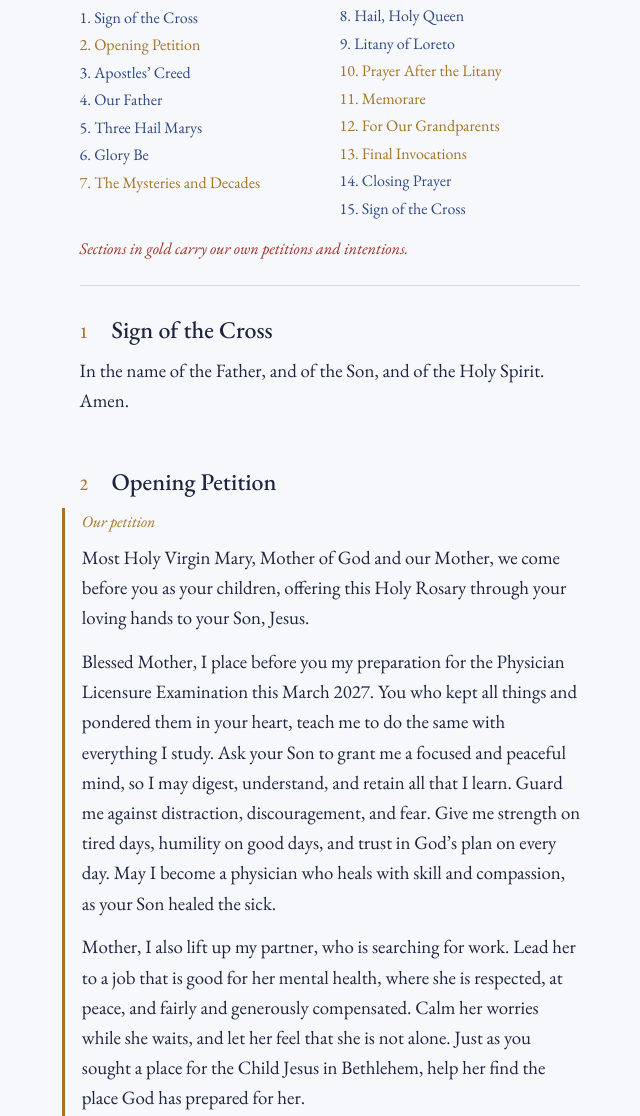
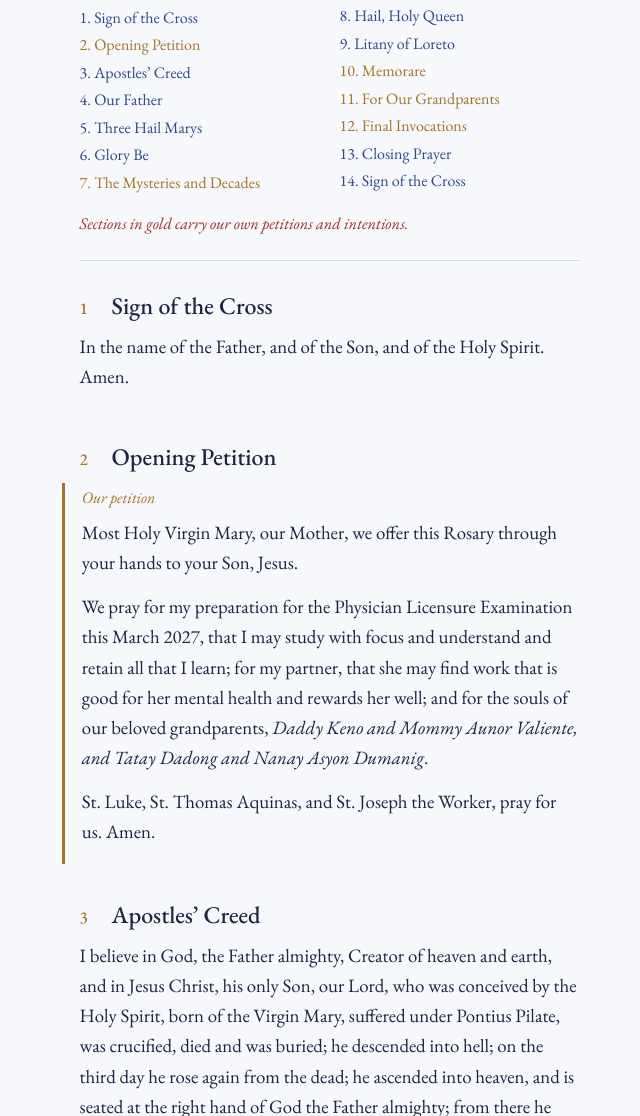
Before and after one commit to abcdearlmnop/PLE-Rosary, a plain HTML site: page index.html in a window 1280 px wide. Shown: the part 523-1639 px from the top of the page, without its empty margins (310-950 px from the left). Drawn offline with nearby package versions, Linux system fonts and the light colour scheme.

Commit message:
Add files via upload

```diff
--- a/index.html
+++ b/index.html
@@ -208,12 +208,11 @@ details[open] summary{margin-bottom:.6rem}
     <li class="mine"><a href="#s7">7. The Mysteries and Decades</a></li>
     <li><a href="#s8">8. Hail, Holy Queen</a></li>
     <li><a href="#s9">9. Litany of Loreto</a></li>
-    <li class="mine"><a href="#s10">10. Prayer After the Litany</a></li>
-    <li class="mine"><a href="#s11">11. Memorare</a></li>
-    <li class="mine"><a href="#s12">12. For Our Grandparents</a></li>
-    <li class="mine"><a href="#s13">13. Final Invocations</a></li>
-    <li><a href="#s14">14. Closing Prayer</a></li>
-    <li><a href="#s15">15. Sign of the Cross</a></li>
+    <li class="mine"><a href="#s10">10. Memorare</a></li>
+    <li class="mine"><a href="#s11">11. For Our Grandparents</a></li>
+    <li class="mine"><a href="#s12">12. Final Invocations</a></li>
+    <li><a href="#s13">13. Closing Prayer</a></li>
+    <li><a href="#s14">14. Sign of the Cross</a></li>
   </ol>
   <p class="rubric" style="margin-top:.9rem">Sections in gold carry our own petitions and intentions.</p>
 </nav>
@@ -227,11 +226,9 @@ details[open] summary{margin-bottom:.6rem}
   <h2><span class="n">2</span>Opening Petition</h2>
   <div class="ours">
     <p class="mark">Our petition</p>
-    <p>Most Holy Virgin Mary, Mother of God and our Mother, we come before you as your children, offering this Holy Rosary through your loving hands to your Son, Jesus.</p>
-    <p>Blessed Mother, I place before you my preparation for the Physician Licensure Examination this March 2027. You who kept all things and pondered them in your heart, teach me to do the same with everything I study. Ask your Son to grant me a focused and peaceful mind, so I may digest, understand, and retain all that I learn. Guard me against distraction, discouragement, and fear. Give me strength on tired days, humility on good days, and trust in God’s plan on every day. May I become a physician who heals with skill and compassion, as your Son healed the sick.</p>
-    <p>Mother, I also lift up <span class="pfull">my partner</span>, who is searching for work. Lead her to a job that is good for her mental health, where she is respected, at peace, and fairly and generously compensated. Calm her worries while she waits, and let her feel that she is not alone. Just as you sought a place for the Child Jesus in Bethlehem, help her find the place God has prepared for her.</p>
-    <p>We also offer this Rosary for the souls of our beloved grandparents, <span class="names">Daddy Keno and Mommy Aunor Valiente, and Tatay Dadong and Nanay Asyon Dumanig</span>. We thank God for their love, their sacrifices, and the faith they passed on to us. Lead them into the eternal light of your Son, and may they rest in His peace.</p>
-    <p>St. Luke, patron of physicians, St. Thomas Aquinas, patron of students, and St. Joseph the Worker, pray for us. We ask all this through Christ our Lord. Amen.</p>
+    <p>Most Holy Virgin Mary, our Mother, we offer this Rosary through your hands to your Son, Jesus.</p>
+    <p>We pray for my preparation for the Physician Licensure Examination this March 2027, that I may study with focus and understand and retain all that I learn; for <span class="pfull">my partner</span>, that she may find work that is good for her mental health and rewards her well; and for the souls of our beloved grandparents, <span class="names">Daddy Keno and Mommy Aunor Valiente, and Tatay Dadong and Nanay Asyon Dumanig</span>.</p>
+    <p>St. Luke, St. Thomas Aquinas, and St. Joseph the Worker, pray for us. Amen.</p>
   </div>
 </section>
 
@@ -297,24 +294,14 @@ details[open] summary{margin-bottom:.6rem}
 </section>
 
 <section id="s10">
-  <h2><span class="n">10</span>Prayer After the Litany</h2>
-  <div class="ours">
-    <p class="mark">Our petition</p>
-    <p>Loving Father, we thank You for this time of prayer with our Blessed Mother. Through her intercession, we once more entrust to You my preparation for the Physician Licensure Examination this March 2027. Bless my mind with clarity, my heart with peace, and my body with health and rest. Help me study with focus, understand deeply, and remember what I have learned. When I grow tired or afraid, remind me that You are with me, and that my calling to serve the sick comes from You.</p>
-    <p>Lord, we also place <span class="pname">my partner</span> in Your care. Guide her steps toward a job that nourishes her mental health, respects her worth, and rewards her fairly and generously. Give her courage for every application and interview, and patience while she waits. Let her never doubt that she is loved and that You are preparing something good for her.</p>
-    <p>Keep us both united, supportive, and faithful through this season. Whatever the outcome, give us the grace to say with Mary, “Be it done unto me according to Your word.” We ask this through Christ our Lord. Amen.</p>
-  </div>
-</section>
-
-<section id="s11">
-  <h2><span class="n">11</span>Memorare</h2>
+  <h2><span class="n">10</span>Memorare</h2>
   <div class="ours">
     <p class="prayer">Remember, O most gracious Virgin Mary, that never was it known that anyone who fled to thy protection, implored thy help, or sought thine intercession was left unaided. Inspired by this confidence, I fly unto thee, O Virgin of virgins, my Mother. To thee do I come, before thee I stand, sinful and sorrowful. O Mother of the Word Incarnate, despise not my petitions, but in thy mercy hear and answer me. Amen.</p>
   </div>
 </section>
 
-<section id="s12">
-  <h2><span class="n">12</span>For Our Grandparents</h2>
+<section id="s11">
+  <h2><span class="n">11</span>For Our Grandparents</h2>
   <div class="ours">
     <p class="mark">Our intention for the faithful departed</p>
     <p>Lord, we remember with love <span class="names">Daddy Keno and Mommy Aunor Valiente, and Tatay Dadong and Nanay Asyon Dumanig</span>. We believe they still walk with us, and we ask that from Your presence they may watch over us in this season of studying and searching.</p>
@@ -326,8 +313,8 @@ details[open] summary{margin-bottom:.6rem}
   </div>
 </section>
 
-<section id="s13">
-  <h2><span class="n">13</span>Final Invocations</h2>
+<section id="s12">
+  <h2><span class="n">12</span>Final Invocations</h2>
   <div class="ours">
     <p class="vr">St. Luke, patron of physicians, <span class="rubric">pray for us.</span></p>
     <p class="vr">St. Thomas Aquinas, patron of students, <span class="rubric">pray for us.</span></p>
@@ -336,14 +323,14 @@ details[open] summary{margin-bottom:.6rem}
   </div>
 </section>
 
-<section id="s14">
-  <h2><span class="n">14</span>Closing Prayer</h2>
+<section id="s13">
+  <h2><span class="n">13</span>Closing Prayer</h2>
   <p class="rubric">Let us pray.</p>
   <p class="prayer">O God, whose only begotten Son, by His life, death, and resurrection, has purchased for us the rewards of eternal life; grant, we beseech Thee, that meditating upon these mysteries of the Most Holy Rosary of the Blessed Virgin Mary, we may imitate what they contain and obtain what they promise, through the same Christ our Lord. Amen.</p>
 </section>
 
-<section id="s15">
-  <h2><span class="n">15</span>Sign of the Cross</h2>
+<section id="s14">
+  <h2><span class="n">14</span>Sign of the Cross</h2>
   <p class="prayer">In the name of the Father, and of the Son, and of the Holy Spirit. Amen.</p>
   <div class="end" aria-hidden="true">✠</div>
 </section>
--- a/sw.js
+++ b/sw.js
@@ -1,6 +1,6 @@
 // Saves the app on the phone so it opens even without internet.
 // When you change index.html, raise the version number below so phones get the update.
-const CACHE = 'rosary-v2';
+const CACHE = 'rosary-v4';
 const FILES = ['./', './index.html', './manifest.webmanifest',
   './icon-192.png', './icon-512.png', './apple-touch-icon.png'];
 
```
